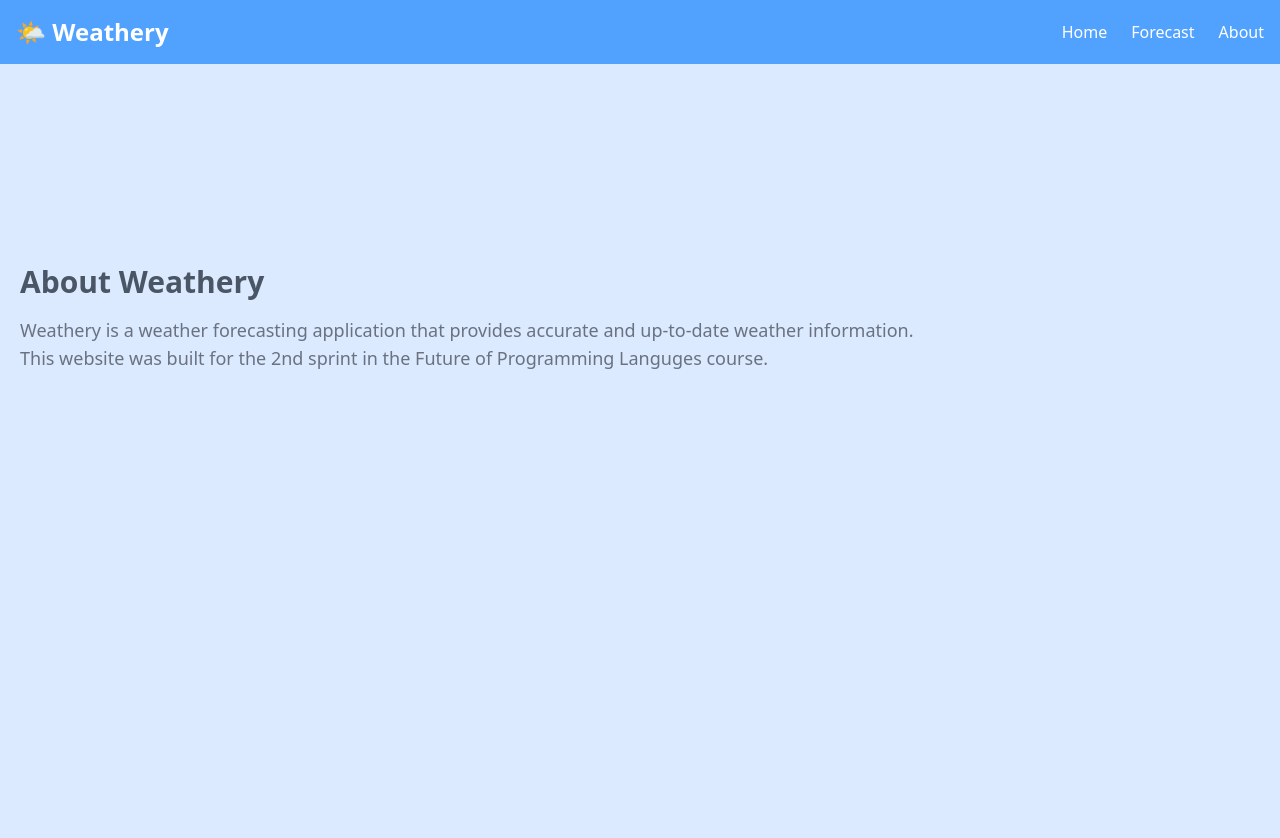
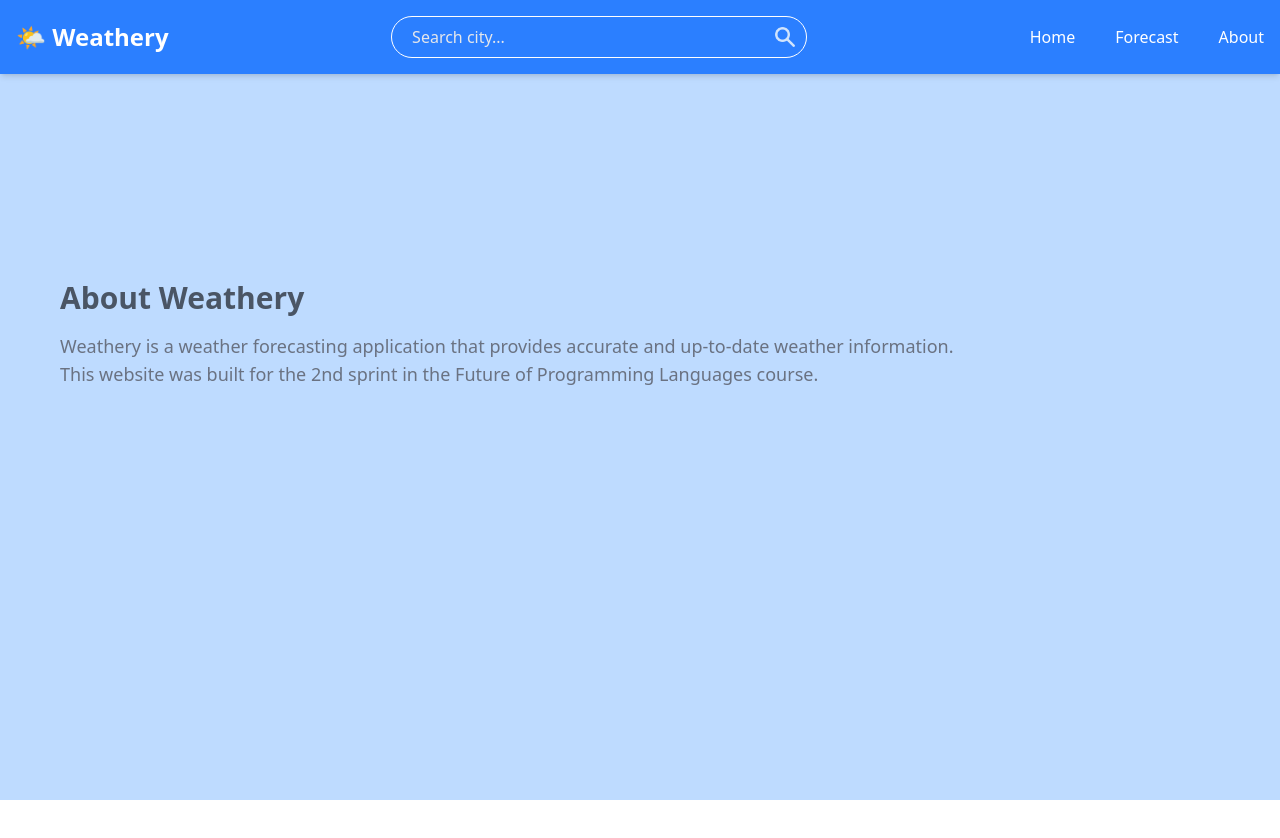
Before and after one commit to JacenL/Weathery, a Next.js app: page /about in a window 1280 px wide. Shown: the top 838 px of the page. After the commit the page ends 800 px from the top, so only its background shows below. Built offline with nearby package versions, Linux system fonts and the light colour scheme.

Commit message:
Making UI look better

```diff
--- a/src/app/about/page.tsx
+++ b/src/app/about/page.tsx
@@ -1,13 +1,34 @@
+"use client";
+
+import { motion } from "framer-motion";
+
 export default function About() {
-    return (
-      <div className="flex flex-col justify-start items-start min-h-screen bg-blue-100">
-        <div className="ml-5 mt-50">
+  return (
+    <motion.div
+      className="flex flex-col justify-start items-start min-h-screen bg-blue-200"
+      initial={{ opacity: 0, y: 50 }}
+      animate={{ opacity: 1, y: 0 }}
+      transition={{ duration: 0.5, ease: "easeOut" }}
+    >
+      <motion.div
+        className="ml-5 mt-20"
+        initial={{ opacity: 0, x: -50 }}
+        animate={{ opacity: 1, x: 0 }}
+        transition={{ duration: 1.5, ease: "easeOut" }}
+      >
+        <div className="ml-10 mt-50">
             <h1 className="text-3xl font-bold mb-4 text-gray-600">About Weathery</h1>
-            <p className="text-lg text-gray-500">
+            <motion.p
+            className="text-lg text-gray-500"
+            initial={{ opacity: 0, scale: 0.9 }}
+            animate={{ opacity: 1, scale: 1 }}
+            transition={{ duration: 2, delay: 0.5 }}
+            >
             Weathery is a weather forecasting application that provides accurate and up-to-date weather information.<br />
-            This website was built for the 2nd sprint in the Future of Programming Languges course.
-            </p>
+            This website was built for the 2nd sprint in the Future of Programming Languages course.
+            </motion.p>
         </div>
-      </div>
-    );
-  }
+      </motion.div>
+    </motion.div>
+  );
+}
--- a/src/components/navbar.tsx
+++ b/src/components/navbar.tsx
@@ -1,14 +1,47 @@
+"use client"
+
 import Link from "next/link";
+import { useState } from "react";
+import Image from "next/image";
 
 export default function Navbar() {
+  const [city, setCity] = useState("");
+
+  const handleKeyDown = (e: React.KeyboardEvent<HTMLInputElement>) => {
+    if (e.key === "Enter") {
+      window.location.href = `/?city=${city}`;
+    }
+  };
+
   return (
-    <nav className="bg-blue-400 text-white p-4 shadow-md">
+    <nav className="bg-blue-500 bg-opacity-70 text-white p-4 shadow-md fixed top-0 left-0 w-full z-50">
       <div className="container mx-auto flex justify-between items-center">
         <Link href="/" className="text-2xl font-bold">
           🌤️ Weathery
         </Link>
-
-        <div className="space-x-6">
+        <div className="relative w-1/3 max-w-md">
+          <input
+            type="text"
+            placeholder="Search city..."
+            value={city}
+            onChange={(e) => setCity(e.target.value)}
+            onKeyDown={handleKeyDown}
+            className="w-full bg-transparent border border-white text-white rounded-full px-5 py-2 focus:outline-none placeholder-gray-200"
+          />
+          <button
+            onClick={() => window.location.href = `/?city=${city}`}
+            className="absolute right-3 top-1/2 transform -translate-y-1/2 text-white"
+          >
+            <Image
+              src="/search-icon.png"
+              alt="Search"
+              width={20}
+              height={20}
+              className="opacity-80 hover:opacity-100 transition-opacity"
+            />
+          </button>
+        </div>
+        <div className="hidden md:flex space-x-10">
           <Link href="/" className="hover:underline">
             Home
           </Link>
--- a/src/components/weather.tsx
+++ b/src/components/weather.tsx
@@ -2,146 +2,43 @@
 
 import { useEffect, useState } from "react";
 import { fetchWeather, WeatherData } from "../utils/fetchWeather";
-import { usePathname } from "next/navigation";
+import { useSearchParams } from "next/navigation";
 
 export default function Weather() {
-  const pathname = usePathname();
+  const searchParams = useSearchParams();
+  const city = searchParams.get("city") || "";
+
   const [weatherData, setWeatherData] = useState<WeatherData | null>(null);
-  const [city, setCity] = useState("");
   const [loading, setLoading] = useState(false);
   const [textClass, setTextClass] = useState("text-gray-200");
 
-  const getWeatherBackground = (condition: string) => {
-    switch (condition.toLowerCase()) {
-      case "clear":
-      case "sunny":
-        return "bg-gradient-to-r from-blue-400 to-yellow-300";
-      case "partly cloudy":
-      case "partially cloudy":
-        return "bg-gradient-to-r from-gray-300 to-blue-400";
-      case "cloudy":
-      case "overcast":
-        return "bg-gray-600";
-      case "rain":
-      case "drizzle":
-      case "showers":
-        return "bg-blue-500";
-      case "thunderstorm":
-        return "bg-gray-900";
-      case "snow":
-        return "bg-gray-300";
-      case "default":
-        return "bg-gray-900";
-      default:
-        return "bg-gray-900";
-    }
-  };
-
-  const getTextColor = (condition: string) => {
-    switch (condition.toLowerCase()) {
-      case "clear":
-      case "sunny":
-        return "text-yellow-600";
-      case "partly cloudy":
-      case "partially cloudy":
-        return "text-gray-800";
-      case "cloudy":
-      case "overcast":
-        return "text-gray-300";
-      case "rain":
-      case "drizzle":
-      case "showers":
-        return "text-blue-300";
-      case "thunderstorm":
-        return "text-gray-400";
-      case "snow":
-        return "text-gray-600";
-      default:
-        return "text-gray-500";
-    }
-  };
-
-  const addWeatherEffect = (condition: string) => {
-    const effectContainer = document.getElementById("weather-effects");
-    if (!effectContainer) return;
-
-    effectContainer.innerHTML = "";
-
-    if (["rain", "drizzle", "showers"].includes(condition.toLowerCase())) {
-      for (let i = 0; i < 50; i++) {
-        const drop = document.createElement("div");
-        drop.className = "rain-drop";
-        drop.style.left = `${Math.random() * 100}vw`;
-        drop.style.animationDuration = `${Math.random() * 1 + 0.5}s`;
-        effectContainer.appendChild(drop);
-      }
+  useEffect(() => {
+    if (!city) {
+      console.warn("No city provided in URL, skipping fetch.");
+      return;
     }
 
-    if (condition.toLowerCase() === 'snow') {
-      for (let i = 0; i < 30; i++) {
-        const flake = document.createElement("div");
-        flake.className = "snowflake";
-        flake.style.left = `${Math.random() * 100}vw`;
-        flake.style.animationDuration = `${Math.random() * 3 + 2}s`;
-        effectContainer.appendChild(flake);
+    async function fetchCityWeather() {
+      setLoading(true);
+      console.log(`Fetching weather for: ${city}`);
+      try {
+        const data = await fetchWeather(city);
+        console.log("Weather data received:", data);
+        setWeatherData(data);
+      } catch (error) {
+        console.error("Error fetching weather:", error);
       }
+      setLoading(false);
     }
-  };
 
-  useEffect(() => {
-    if (pathname !== "/") return;
-
-    const condition = weatherData ? weatherData.conditions.split(",")[0].trim() : "default";
-    const bgClass = getWeatherBackground(condition);
-    setTextClass(getTextColor(condition));
-    document.body.className = "min-h-screen w-full transition-colors duration-700 " + bgClass;
-    if (weatherData) {
-      addWeatherEffect(condition);
-    }
-    return () => {
-      const effectContainer = document.getElementById("weather-effects");
-      if (effectContainer) {
-        effectContainer.innerHTML = "";
-      }
-    };
-  }, [pathname, weatherData]);
-
-  async function handleFetchWeather() {
-    if (!city) return;
-    setLoading(true);
-
-    const data = await fetchWeather(city);
-    setWeatherData(data);
-
-    setLoading(false);
-  }
-
-  const handleKeyDown = (e: React.KeyboardEvent<HTMLInputElement>) => {
-    if (e.key === "Enter") {
-      handleFetchWeather();
-    }
-  };
+    fetchCityWeather();
+  }, [city]);
 
   return (
-    <div className="flex flex-col justify-center items-center text-center">
+    <div className="flex flex-col justify-center items-center text-center min-h-screen">
       <h1 className="text-gray-100 text-2xl font-bold mb-4">Current Weather</h1>
-      <div className="flex items-center space-x-1">
-        <input
-          type="text"
-          placeholder="Enter city..."
-          value={city}
-          onChange={(e) => setCity(e.target.value)}
-          onKeyDown={handleKeyDown}
-          className="text-gray-100 p-2 border rounded-lg"
-        />
-        <button
-          onClick={handleFetchWeather}
-          className="ml-2 p-2 bg-blue-400 text-white rounded-lg">
-          Get Weather
-        </button>
-      </div>
 
-      {loading && <p className="mt-4 text-gray-600">Fetching weather...</p>}
+      {loading && <p className="mt-4 text-gray-400">Fetching weather...</p>}
 
       {weatherData && (
         <div className={`mt-4 ${textClass}`}>
```
Also changed, not shown: package.json (+7 -6 lines), public/search-icon.png (added), 1 other file (tests, documents, lock files or other folders).
